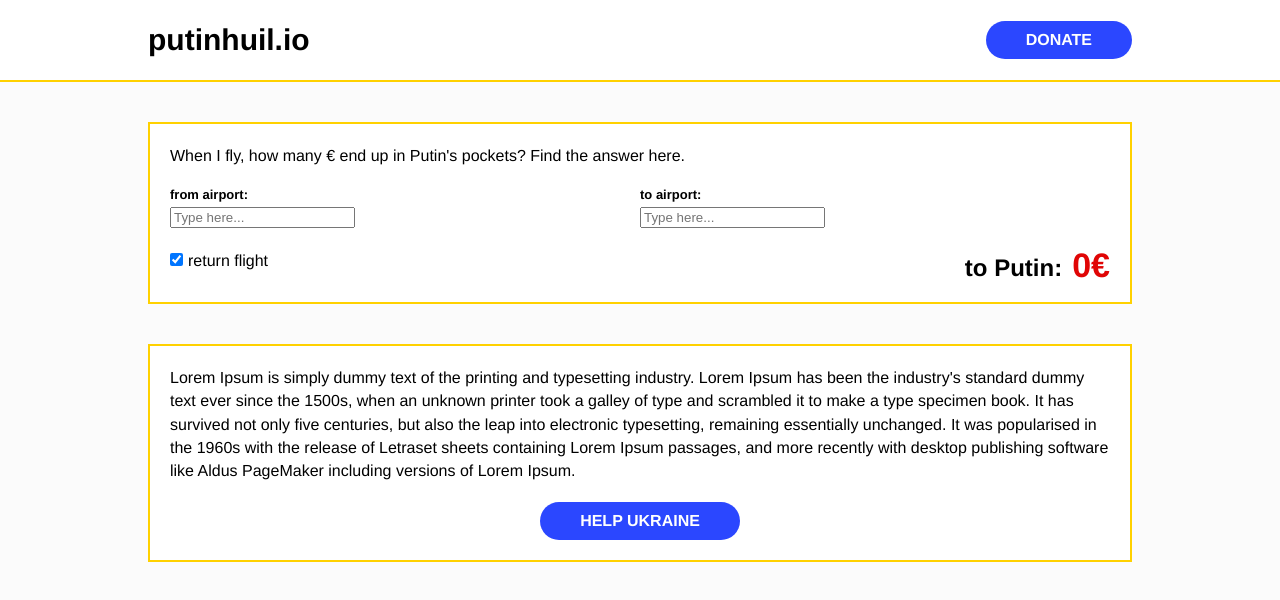
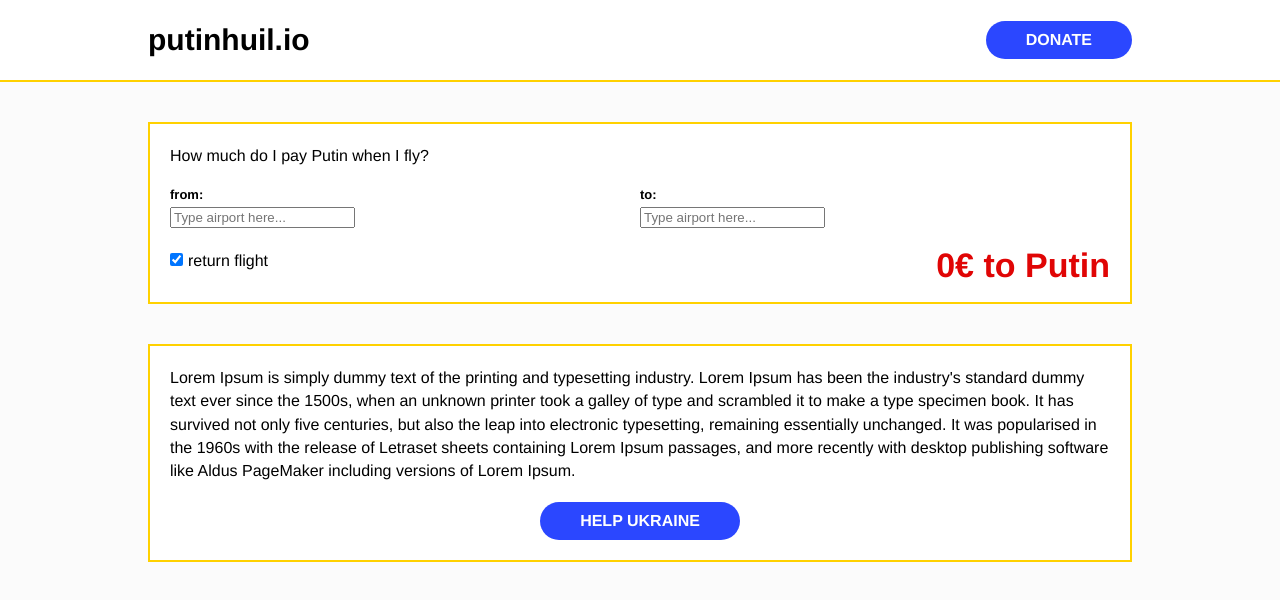
Before and after one commit to markvdb/putinhuil.io, a Vue app: page / in a window 1280 px wide. Shown: the top 600 px of the page. Built offline with nearby package versions, Linux system fonts and the light colour scheme.

Commit message:
minor cleanup

```diff
--- a/src/components/FormSection.vue
+++ b/src/components/FormSection.vue
@@ -3,16 +3,16 @@
     <div class="container">
       <div class="box">
         <p class="text form-title">
-          When I fly, how many € end up in Putin's pockets? Find the answer here.
+          How much do I pay Putin when I fly?
         </p>
         <div class="calculate-form">
           <div class="form-group">
-            <label for="iata1" class="form-label">from airport:</label>
-            <AutoComplete forceSelection v-model="iata1" :suggestions="filteredAirports1" @complete="searchAirport1($event)" field="airport" placeholder="Type here..." @input="calculate()" />
+            <label for="iata1" class="form-label">from:</label>
+            <AutoComplete forceSelection v-model="iata1" :suggestions="filteredAirports1" @complete="searchAirport1($event)" field="airport" placeholder="Type airport here..." @input="calculate()" />
           </div>
           <div class="form-group">
-            <label for="iata2" class="form-label">to airport:</label>
-            <AutoComplete forceSelection v-model="iata2" :suggestions="filteredAirports2" @complete="searchAirport2($event)" field="airport" placeholder="Type here..." @input="calculate()" />
+            <label for="iata2" class="form-label">to:</label>
+            <AutoComplete forceSelection v-model="iata2" :suggestions="filteredAirports2" @complete="searchAirport2($event)" field="airport" placeholder="Type airport here..." @input="calculate()" />
           </div>
         </div>
         <div class="calculate-switch">
@@ -23,8 +23,7 @@
             </div>
           </div>
           <div class="calculate-result">
-            to Putin:
-            <span class="calculate-result-value"> {{ moneytorussia }}€</span>
+            <span class="calculate-result-value"> {{ moneytorussia }}€ to Putin</span>
           </div>
         </div>
       </div>
@@ -48,7 +47,7 @@ export default {
       filteredAirports2: null,
       iata1: null,
       iata2: null,
-      jsn: '',
+      jsn: null,
       moneytorussia: 0,
       returnflight: 1,
       items: [
@@ -72,10 +71,15 @@ export default {
   },
   methods: {
     async calculate() {
-      if (this.iata1.iata && this.iata2.iata) {
-        const url = API_URL + '?iata1=' + this.iata1.iata + '&iata2=' + this.iata2.iata + '&ret=' + this.checked;
-        this.jsn = await (await fetch(url)).json();
-        this.moneytorussia = this.jsn.message;
+      try {
+        if (this.iata1.iata && this.iata2.iata) {
+          const url = API_URL + '?iata1=' + this.iata1.iata + '&iata2=' + this.iata2.iata + '&ret=' + this.checked;
+          this.jsn = await (await fetch(url)).json();
+          this.moneytorussia = this.jsn.message;
+        }
+      }
+      catch (TypeError)	{
+        console.log('');
       }
     },
     searchAirport1(event) {
@@ -93,14 +97,6 @@ export default {
         }
       }
       return filteredItems;
-    },
-    setIata1() {
-      //this.iata1 = item.iata;
-      this.calculate();
-    },
-    setIata2() {
-      //this.iata2 = item.iata;
-      this.calculate();
     },
     itemProjectionFunction(item) {
       return item.airport + ' (' + item.iata + ')';
```
